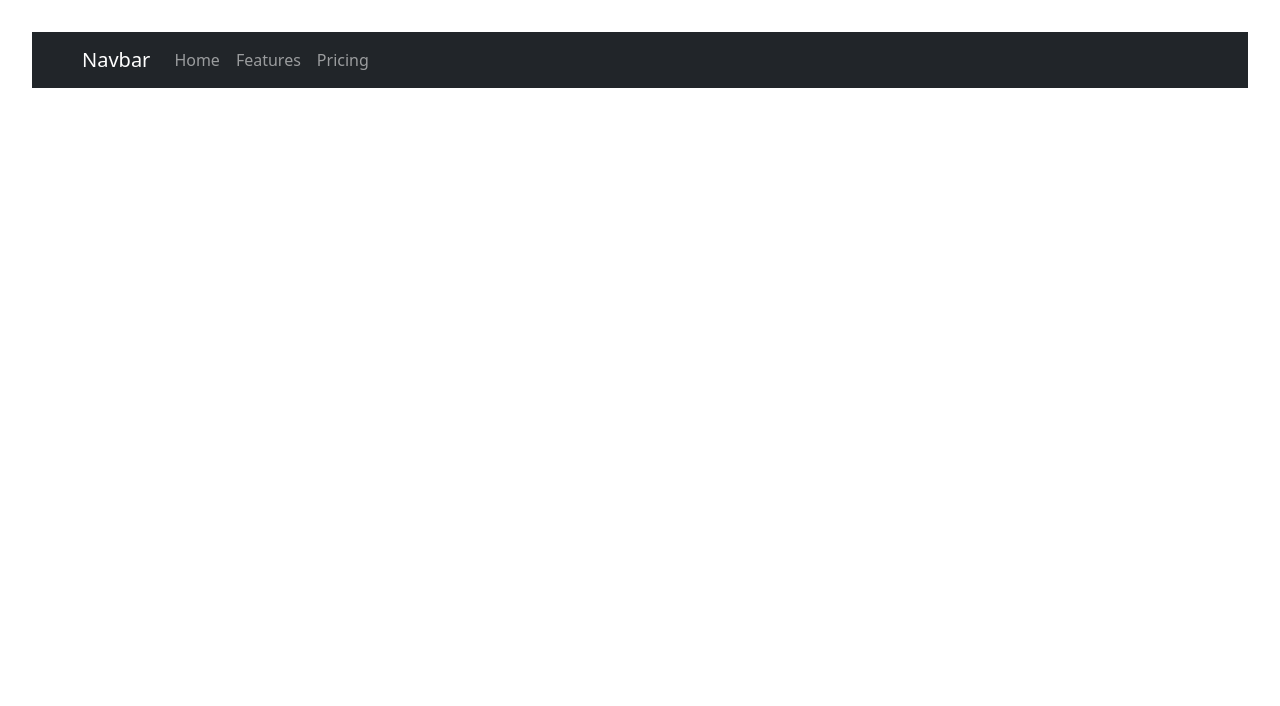
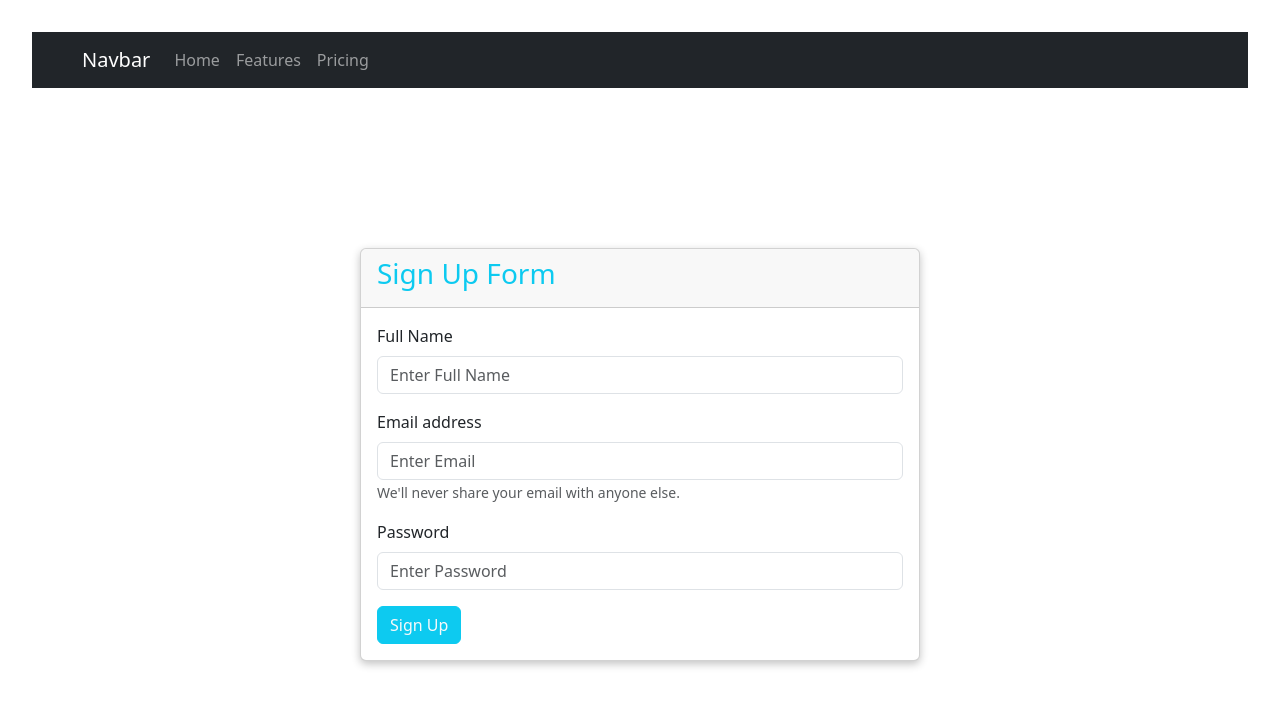
Before and after one commit to Samayagurung/vite-3, a React (Vite) app: page /signup in a window 1280 px wide. Shown: the top 706 px of the page. Built offline with nearby package versions, Linux system fonts and the light colour scheme.

Commit message:
feat: added signup page, signupForm component and toast

```diff
--- a/src/App.css
+++ b/src/App.css
@@ -2,14 +2,13 @@
   /* max-width: 1280px; */
   margin: 0 auto;
   padding: 2rem;
-  text-align: center;
+  /* text-align: center; */
 }
 
-
-.card {
-  padding: 2em;
+/* Signup */
+.signupCard{
+  width: 35rem;
+  /* border: solid red; */
+  margin: 10rem auto;
+  box-shadow: rgba(0, 0, 0, 0.24) 0px 3px 8px;
 }
-
-.read-the-docs {
-  color: #888;
-}
--- a/src/App.jsx
+++ b/src/App.jsx
@@ -1,25 +1,20 @@
-
-import './App.css'
-import { ToastContainer} from 'react-toastify';
+import "./App.css";
+import { ToastContainer } from "react-toastify";
 import { Route, Routes } from "react-router-dom";
-import NavBar from './components/Navbar';
-
+import NavBar from "./components/Navbar";
+import Signup from "./pages/Signup";
 
 function App() {
-
-
   return (
     <>
-    <NavBar/>
-    <Routes>
-      <Route/>
-    </Routes>
+      <NavBar />
+      <Routes>
+        <Route path="/signup" element={<Signup />} />
+      </Routes>
 
-
-    <ToastContainer />
+      <ToastContainer />
     </>
-
-  )
+  );
 }
 
-export default App
+export default App;
--- /dev/null
+++ b/src/components/SignupForm.jsx
@@ -0,0 +1,43 @@
+import React from "react";
+import Card from "react-bootstrap/Card";
+import Button from "react-bootstrap/Button";
+import Form from "react-bootstrap/Form";
+
+const SignupForm = ({handleChange,signupHandle}) => {
+  return (
+    <>
+      <Card className="signupCard">
+        <Card.Header>
+          <h3 className="text-info">Sign Up Form</h3>
+        </Card.Header>
+        <Card.Body>
+          <Form>
+            <Form.Group className="mb-3" controlId="formBasicFullName">
+              <Form.Label>Full Name</Form.Label>
+              <Form.Control type="text" name="fullName" placeholder="Enter Full Name" onChange={handleChange} />
+            </Form.Group>
+
+            <Form.Group className="mb-3" controlId="formBasicEmail">
+              <Form.Label>Email address</Form.Label>
+              <Form.Control type="email" name="email" placeholder="Enter Email" onChange={handleChange} />
+              <Form.Text className="text-muted">
+                We'll never share your email with anyone else.
+              </Form.Text>
+            </Form.Group>
+
+            <Form.Group className="mb-3" controlId="formBasicPassword">
+              <Form.Label>Password</Form.Label>
+              <Form.Control type="password" name="password" placeholder="Enter Password" onChange={handleChange} />
+            </Form.Group>
+
+            <Button variant="info" type="submit" className="text-light" onClick={signupHandle}>
+              Sign Up
+            </Button>
+          </Form>
+        </Card.Body>
+      </Card>
+    </>
+  );
+};
+
+export default SignupForm;
--- /dev/null
+++ b/src/pages/Signup.jsx
@@ -0,0 +1,44 @@
+import React, { useState } from "react";
+import SignupForm from "../components/SignupForm";
+import axios from "axios";
+import { errorToast, successToast } from "../services/toast.service";
+
+
+const Signup = () => {
+
+  const [inputData,setInputData] = useState("");
+
+  const handleChange=(e)=>{
+    e.preventDefault();
+    // console.log(e.target.name, e.target.value)
+    setInputData((prev)=>{
+      // console.log({...prev,[e.target.name]:e.target.value}) this console shows inputdata intime //
+      return {...prev,[e.target.name]:e.target.value}
+    })
+    // console.log(inputData) this console shows  the inputdata slower ///
+  }
+
+  const signupHandle=async (e)=>{
+    e.preventDefault();
+    try {
+      const response = await axios.post("https://backend-mu-pied.vercel.app/users/register",inputData)
+      if(response.data.status){
+        successToast(response.data.message)
+        // console.log(response.data.message)
+      }
+
+    } catch (error) {
+      errorToast(error.response.data.message)
+      // console.log(error.response.data.message)
+    }
+  }
+
+
+  return (
+    <>
+      <SignupForm handleChange={handleChange} signupHandle={signupHandle} />
+    </>
+  );
+};
+
+export default Signup;
--- /dev/null
+++ b/src/services/toast.service.js
@@ -0,0 +1,19 @@
+import { toast } from "react-toastify";
+
+const config = {
+  position: "top-right",
+  autoClose: 5000,
+  hideProgressBar: false,
+  closeOnClick: true,
+  pauseOnHover: true,
+  draggable: true,
+  progress: undefined,
+  theme: "light",
+};
+
+export const successToast = (message) => {
+  toast.success(message, config);
+};
+export const errorToast = (message) => {
+  toast.error(message, config);
+};
```
